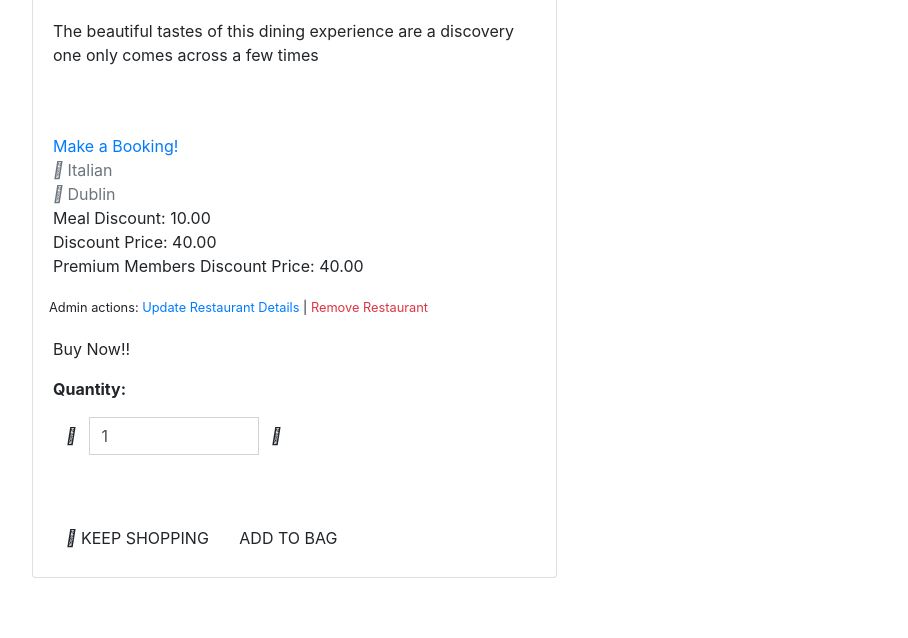
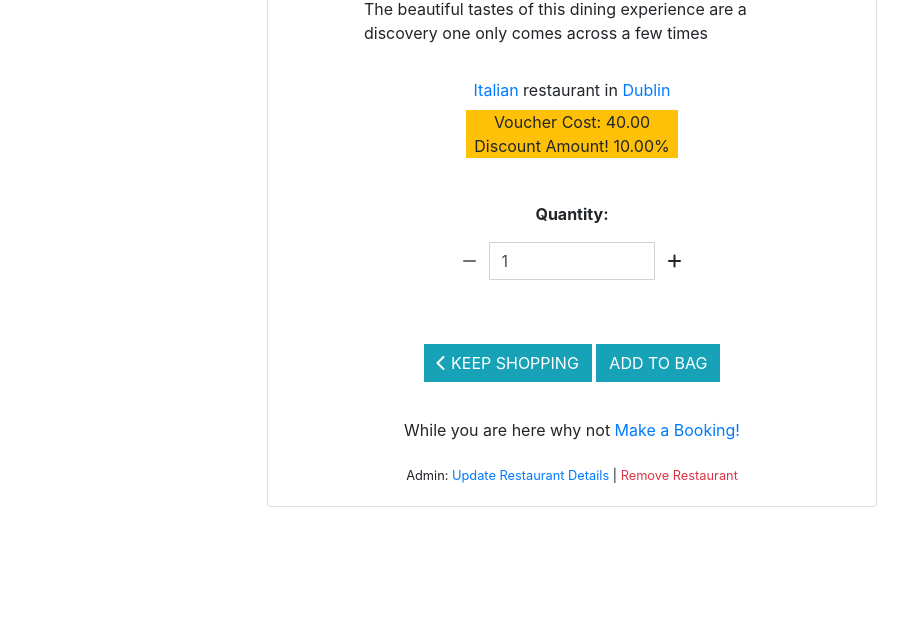
Before and after one commit to Code-Institute-Submissions/project4-6, a Django app: page /restaurants/2/ in a window 1280 px wide. Shown: the part 621-1259 px from the top of the page, without its empty margins (68-976 px from the left). Run offline with Django 3.2, Linux system fonts and the light colour scheme; the visitor is signed in with stand-in values (Sample User, id 1); data comes from the database, SQL or seed files in the repository; some libraries are stand-ins or nearby versions.

Commit message:
completed revisions to restaurant purchase page

```diff
--- a/restaurants/templates/restaurants/restaurant_details.html
+++ b/restaurants/templates/restaurants/restaurant_details.html
@@ -1,65 +1,45 @@
 {% extends "base.html" %}
 {% load static %}
 
-{% block page_header %}
-    <div class="container header-container">
-        <div class="row">
-            <div class="col"></div>
-        </div>
-    </div>
-{% endblock %}
-
 {% block content %}
-    <div class="container">
         <div class="container-fluid">
             <div class="row">
                 <div class="col text-center mt-3">
-                    <h2 class="logo-font">Restaurants</h2>
+                    <h2 class="logo-font">Restaurant Details</h2>
                     <hr class="w-50 mb-1">
                 </div>
             </div>
             <div class="row">
-            <div class="col">
-                <div class="row">
-                            <div class="col-sm-6 col-md-6 col-lg-6 col-xl-6">
-
+                <div class="col-sm-6 col-md-6 col-lg-6 col-xl-6 mx-auto w-100">
                     <div class="card">
-                                <br><h5 class="card-title text-center">{{ restaurant.name }}</h5>
+                        <br>
+                        <h5 class="card-title text-center">{{ restaurant.name }}</h5>
                         {% if restaurant.image %}
-                                        <img class="card-img-top" style="height:300px" src=" {{ restaurant.image.url }} " alt="{{ MEDIA_URL }}restaurant_noimage_new.jpg">
+                            <img class="card-img-top restaurant-image rounded mx-auto d-block" src=" {{ restaurant.image.url }} " alt="{{ restaurant.name }}">
                         {% else %}
-                                        <img class="card-img-top" style="height:300px" src=" {{ MEDIA_URL }}restaurant_noimage.jpg " alt="{{ MEDIA_URL }}restaurant_noimage_new.jpg">
+                            <img class="card-img-top restaurant-image rounded mx-auto d-block" src=" {{ MEDIA_URL }}restaurant_noimage.jpg " alt="{{ restaurant.name }}">
                         {% endif %}
-                                    <div class="card-body">
-                                            <p class="card-text" style="height:75px">{{ restaurant.description }}</p>
+                        <div class="card-body mx-auto restaurant-description">
+                            <p class="card-text">{{ restaurant.description }}</p>
                         </div>
-                                    <div class="card-body">
-                                        <a href="#" class="card-link">Make a Booking!</a><br>
-                                                                                <a class="text-muted" href="{% url 'restaurants' %}?cuisine={{ restaurant.cuisine }}">
-                                                    <i class="fas fa-tag mr-1"></i>{{ restaurant.cuisine }}
-                                                </a>
-                                                <br>
-                                        <a class="text-muted" href="{% url 'restaurants' %}?location={{ restaurant.location }}">
-                                                    <i class="fas fa-tag mr-1"></i>{{ restaurant.location }}
-                                                </a>
-                                                <br>
-                                        Meal Discount: {{ restaurant.discount }}<br>
-                                        Discount Price: {{ restaurant.price }}<br>
-                                        Premium Members Discount Price: {{ restaurant.price }}<br>
+                        <div class="card-body pt-2 mx-auto restaurant-card-text">
+                            <div class="p-2">
+                                <a class="card-text" href="{% url 'restaurants' %}?cuisine={{ restaurant.cuisine }}">{{ restaurant.cuisine }}</a>
+                                restaurant in
+                                <a class="card-text" href="{% url 'restaurants' %}?location={{ restaurant.location }}">{{ restaurant.location }}</a>
                             </div>
-                                    <small class="ml-3">
-                                            Admin actions:
-                                            <a href="{% url 'update_restaurant' restaurant.id %}">Update Restaurant Details</a> |
-                                            <a class="text-danger" href="{% url 'remove_restaurant' restaurant.id %}">Remove Restaurant</a>
-                                        </small>
-                                    <div class="card-body">
-                                        Buy Now!!
+                            <div class="card-text bg-warning">
+                                Voucher Cost: {{ restaurant.price }}<br>
+                                Discount Amount! {{ restaurant.discount }}%
+                            </div>
+                        </div >
+                        <div class="card-body pt-2 mx-auto restaurant-card-text">
                         <form class="form" action="{% url 'add_to_shoppingbag' restaurant.id %}" method="POST">
                         {% csrf_token %}
                             <div class="form-row">
-                            <div class="col-12">
+                                <div class="col-12 mx-auto">
                                     <p class="mt-3"><strong>Quantity:</strong></p>
-                                <div class="form-group w-50">
+                                    <div class="form-group w-50 mx-auto">
                                         <div class="input-group">
                                             <div class="input-group-prepend">
                                                 <button class="decrement-qty btn btn-black rounded-0"
@@ -81,31 +61,33 @@
                                         </div>
                                     </div>
                                 </div>
-
                                 <div class="col-12">
-                                <a href="{% url 'restaurants' %}" class="btn btn-outline-black rounded-0 mt-5">
+                                    <a href="{% url 'restaurants' %}" class="btn btn-black bg-info text-white rounded-0 text-uppercase mt-5">
                                         <span class="icon">
                                             <i class="fas fa-chevron-left"></i>
                                         </span>
-                                    <span class="text-uppercase">Keep Shopping</span>
+                                        <span class="text-uppercase bg-info text-white">Keep Shopping</span>
                                     </a>
-                                <input type="submit" class="btn btn-black rounded-0 text-uppercase mt-5" value="Add to Bag">
+                                    <input type="submit" class="btn btn-black bg-info text-white rounded-0 text-uppercase mt-5" value="Add to Bag">
                                 </div>
                                 <input type="hidden" name="redirect_url" value="{{ request.path }}">
                             </div>
                         </form>
                     </div>
-                                    </div>
-                                </div>
-                            </div>
-
-
+                    <div class="pt-3 card-body mx-auto restaurant-card-text">
+                            While you are here why not <a href="#" class="card-link">Make a Booking!</a><br>
+                            {% if request.user.is_superuser %}
+                                <small class="ml-3">
+                                    <p class="card-text">Admin:
+                                        <a href="{% url 'update_restaurant' restaurant.id %}">Update Restaurant Details</a> |
+                                        <a class="text-danger" href="{% url 'remove_restaurant' restaurant.id %}">Remove Restaurant</a>
+                                    </p>
+                                </small>
+                            {% endif %}
                         </div>
                     </div>
                 </div>
             </div>
+        </div>
+{% include 'restaurants/includes/quantity_input_script.html' %}
 {% endblock %}
-{% block postloadjs %}
-{{ block.super }}
-{% include 'products/includes/quantity_input_script.html' %}
-{% endblock %}
--- a/templates/base.html
+++ b/templates/base.html
@@ -10,16 +10,18 @@
 
     <!-- Bootstrap CSS -->
     <link rel="stylesheet" href="https://stackpath.bootstrapcdn.com/bootstrap/4.5.2/css/bootstrap.min.css" integrity="sha384-JcKb8q3iqJ61gNV9KGb8thSsNjpSL0n8PARn9HuZOnIxN0hoP+VmmDGMN5t9UJ0Z" crossorigin="anonymous">
-    <link rel="stylesheet" href="https://maxcdn.bootstrapcdn.com/font-awesome/4.7.0/css/font-awesome.min.css" type="text/css" />
     <!-- Imported Fonts -->
     <link rel="stylesheet" type="text/css" href="//fonts.googleapis.com/css?family=Bubblegum+Sans"/>
     <link rel="stylesheet" type="text/css" href="https://fonts.googleapis.com/css?family=Chewy">
     <link rel="stylesheet" type="text/css" href="https://fonts.googleapis.com/css?family=Open Sans">
+
     <!-- Project CSS -->
     <link rel="stylesheet" href="{% static 'css/base.css' %}">
     <!-- Javascript references -->
     <script src="https://code.jquery.com/jquery-3.5.1.min.js" integrity="sha256-9/aliU8dGd2tb6OSsuzixeV4y/faTqgFtohetphbbj0=" crossorigin="anonymous"></script>
     <script src="https://js.stripe.com/v3/"></script>
+    <!-- Font Awesome CDN -->
+    <script src="https://kit.fontawesome.com/4b68076916.js" crossorigin="anonymous"></script>
     <!-- Title -->
     <title>Munchies Mega Meal Dealss</title>
   </head>
@@ -82,6 +84,7 @@
                         <a class="nav-link" href="{% url 'homepage' %}">Home</a>
                     </li>
                     <li class="nav-item">
+                        <i class="fas fa-shopping-cart"></i>
                         <a class="nav-link" href="{% url 'shoppingbag' %}">Shopping Cart
                                 <span class="my-0">
                                     {% if total %}
```
Also changed, not shown: restaurants/templates/restaurants/restaurants.html (+13 -13 lines), static/css/base.css (+40 -39 lines). Lines whose indentation alone changed are shown as unchanged.
